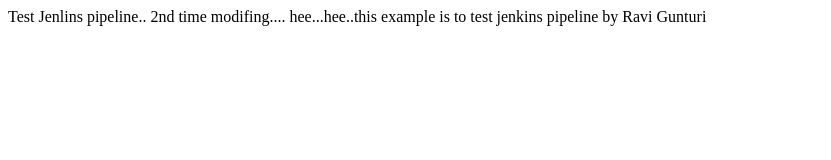
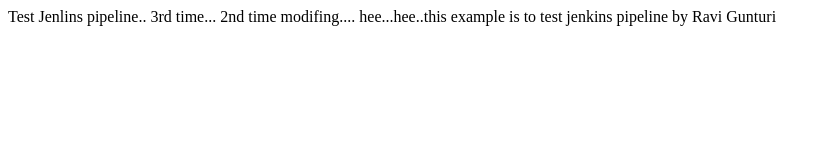
Before and after one commit to rgunturi/git-jenkin-hub, a plain HTML site: page index.html in a window 1280 px wide. Shown: the whole page, without its empty margins (0-831 px from the left). Drawn offline with Linux system fonts and the light colour scheme.

Commit message:
Update index.html

```diff
--- a/index.html
+++ b/index.html
@@ -5,6 +5,7 @@ Test Jenlins pipeline..
 </head>
 
 <body>
+3rd time...
 	2nd time modifing.... hee...hee..this example is to test jenkins pipeline by Ravi Gunturi
 </body>
 
```
